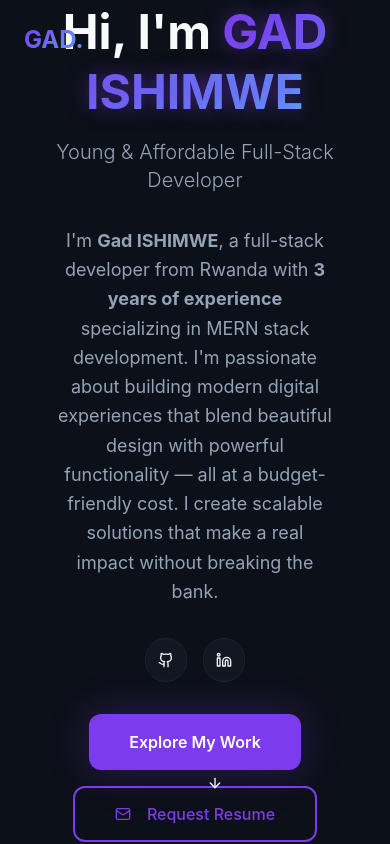
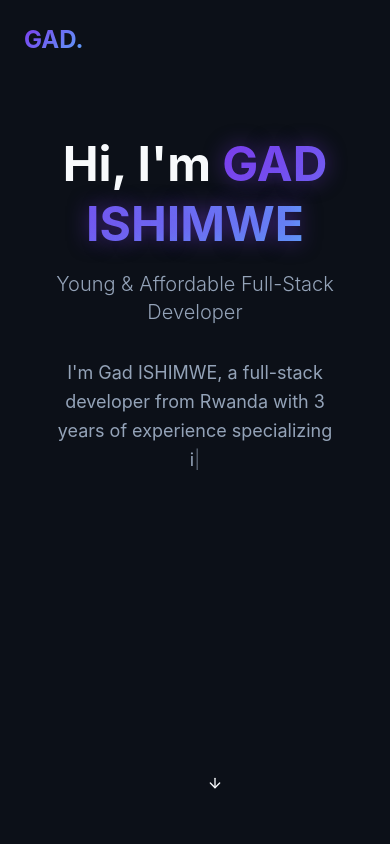
Before and after one commit to gadishiimwe/gadishimwe-portfolio, a React (Vite) app: page / in a window 390 px wide. Shown: the top 844 px of the page. Built offline with nearby package versions, Linux system fonts and the light colour scheme.

Commit message:
Add typing animation to hero

```diff
--- a/src/components/Hero.tsx
+++ b/src/components/Hero.tsx
@@ -1,8 +1,27 @@
 import { Button } from "@/components/ui/button";
 import { Github, Linkedin, Mail, ArrowDown } from "lucide-react";
 import profileImage from "@/assets/gad-profile.jpg";
+import { useTypewriter } from "@/hooks/use-typewriter";
 
 const Hero = () => {
+  const { displayText: nameText, isComplete: nameComplete } = useTypewriter({
+    text: "GAD ISHIMWE",
+    speed: 100,
+    delay: 500
+  });
+
+  const { displayText: titleText, isComplete: titleComplete } = useTypewriter({
+    text: "Young & Affordable Full-Stack Developer",
+    speed: 50,
+    delay: 2000
+  });
+
+  const { displayText: descText, isComplete: descComplete } = useTypewriter({
+    text: "I'm Gad ISHIMWE, a full-stack developer from Rwanda with 3 years of experience specializing in MERN stack development. I'm passionate about building modern digital experiences that blend beautiful design with powerful functionality — all at a budget-friendly cost. I create scalable solutions that make a real impact without breaking the bank.",
+    speed: 30,
+    delay: 4000
+  });
+
   const scrollToSection = (sectionId: string) => {
     const element = document.getElementById(sectionId);
     if (element) {
@@ -18,25 +37,24 @@ const Hero = () => {
             <h1 className="text-5xl md:text-7xl font-bold leading-tight">
               Hi, I'm{" "}
               <span className="gradient-hero text-glow">
-                GAD ISHIMWE
+                {nameText}
+                {!nameComplete && <span className="animate-pulse">|</span>}
               </span>
             </h1>
-            <p className="text-xl md:text-2xl text-muted-foreground font-light">
-              Young & Affordable Full-Stack Developer
+            <p className="text-xl md:text-2xl text-muted-foreground font-light min-h-[3rem]">
+              {titleText}
+              {titleText && !titleComplete && <span className="animate-pulse">|</span>}
             </p>
           </div>
 
           <div className="max-w-3xl mx-auto">
-            <p className="text-lg text-muted-foreground leading-relaxed">
-              I'm <strong>Gad ISHIMWE</strong>, a full-stack developer from Rwanda with{" "}
-              <strong>3 years of experience</strong> specializing in MERN stack development.
-              I'm passionate about building modern digital experiences that blend beautiful
-              design with powerful functionality — all at a budget-friendly cost. I create
-              scalable solutions that make a real impact without breaking the bank.
+            <p className="text-lg text-muted-foreground leading-relaxed min-h-[6rem]">
+              {descText}
+              {descText && !descComplete && <span className="animate-pulse">|</span>}
             </p>
           </div>
 
-          <div className="flex justify-center space-x-4">
+          <div className={`flex justify-center space-x-4 transition-opacity duration-500 ${descComplete ? 'opacity-100' : 'opacity-0'}`}>
             <Button
               size="lg"
               className="bg-card border border-border rounded-full p-3 hover:bg-project-hover transition-colors"
@@ -53,7 +71,7 @@ const Hero = () => {
             </Button>
           </div>
 
-          <div className="flex flex-col md:flex-row items-center justify-center gap-4">
+          <div className={`flex flex-col md:flex-row items-center justify-center gap-4 transition-opacity duration-500 ${descComplete ? 'opacity-100' : 'opacity-0'}`}>
             <Button
               variant="hero"
               size="xl"
--- /dev/null
+++ b/src/hooks/use-typewriter.tsx
@@ -0,0 +1,48 @@
+import { useState, useEffect } from 'react';
+
+interface UseTypewriterOptions {
+  text: string;
+  speed?: number;
+  delay?: number;
+}
+
+export const useTypewriter = ({ text, speed = 50, delay = 0 }: UseTypewriterOptions) => {
+  const [displayText, setDisplayText] = useState('');
+  const [isComplete, setIsComplete] = useState(false);
+
+  useEffect(() => {
+    let timeout: NodeJS.Timeout;
+
+    if (delay > 0) {
+      timeout = setTimeout(() => {
+        setDisplayText('');
+        setIsComplete(false);
+        startTyping();
+      }, delay);
+    } else {
+      startTyping();
+    }
+
+    function startTyping() {
+      let currentIndex = 0;
+
+      const typeInterval = setInterval(() => {
+        if (currentIndex < text.length) {
+          setDisplayText(text.slice(0, currentIndex + 1));
+          currentIndex++;
+        } else {
+          setIsComplete(true);
+          clearInterval(typeInterval);
+        }
+      }, speed);
+
+      return () => clearInterval(typeInterval);
+    }
+
+    return () => {
+      if (timeout) clearTimeout(timeout);
+    };
+  }, [text, speed, delay]);
+
+  return { displayText, isComplete };
+};
```
